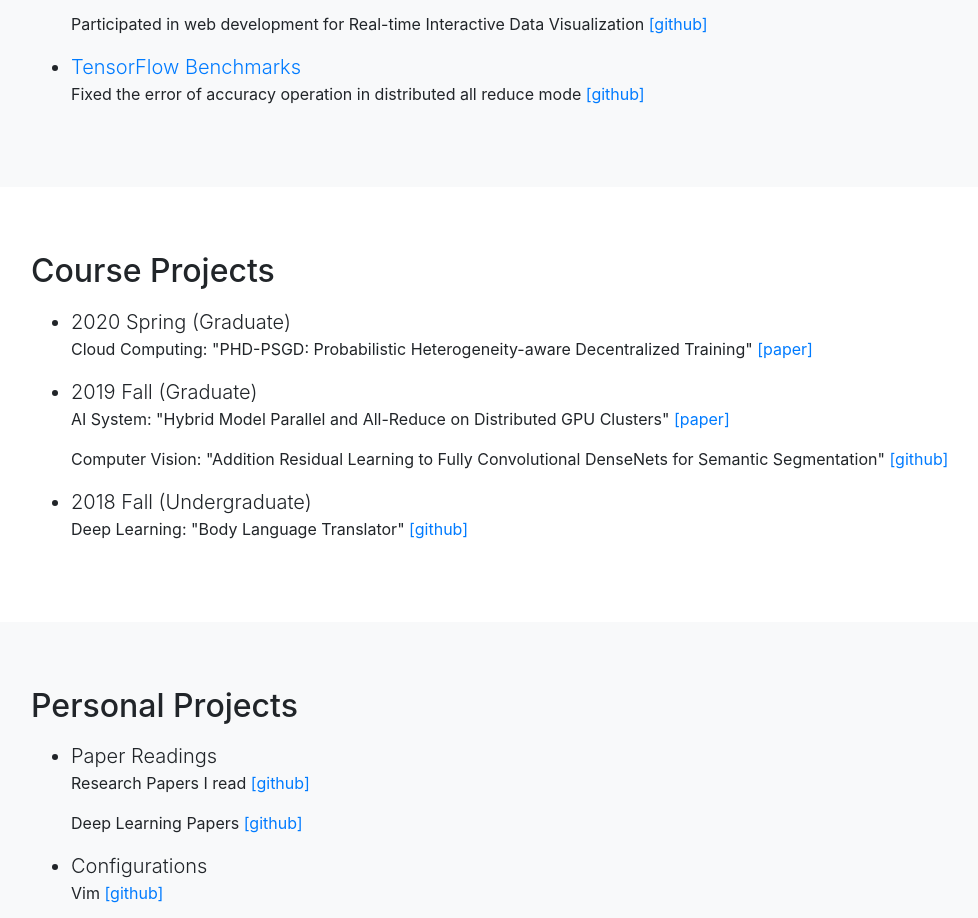
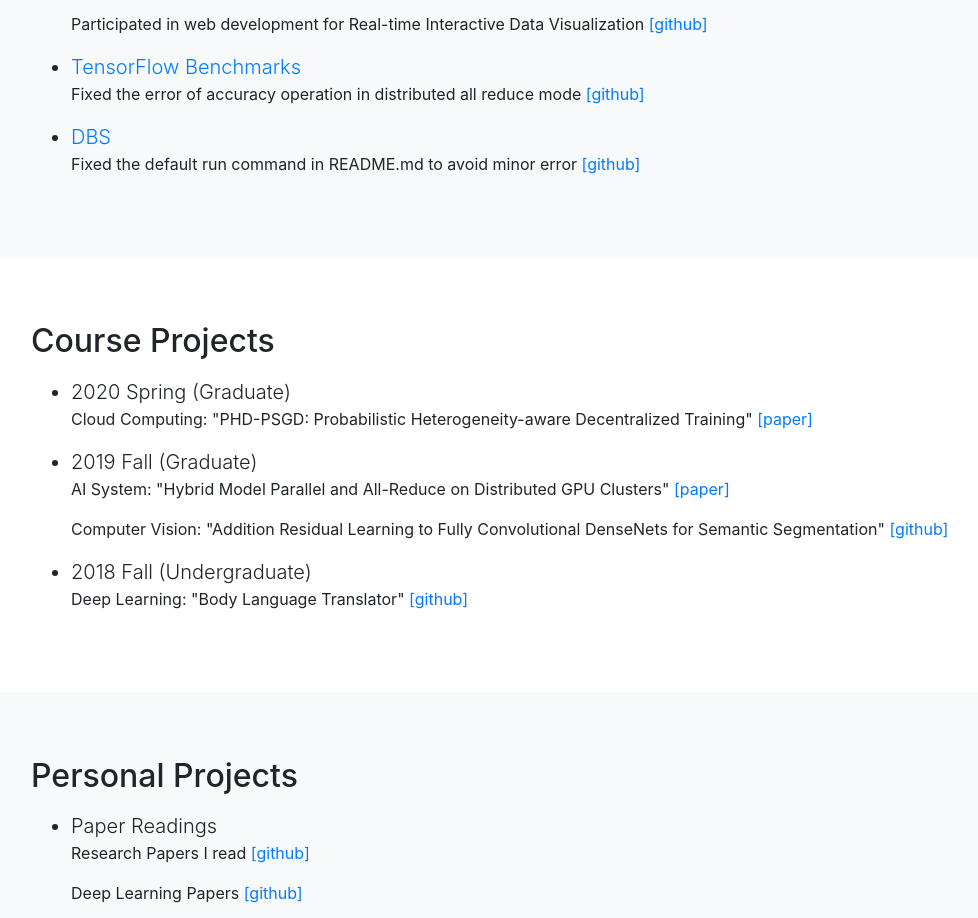
Before and after one commit to gyeongchan-yun/gyeongchan-yun.github.io, a website with bundled scripts: page index.html in a window 1280 px wide. Shown: the part 2420-3338 px from the top of the page, without its empty margins (54-1032 px from the left). Built offline with nearby package versions, Linux system fonts and the light colour scheme.

Commit message:
Add opensource contributions

```diff
--- a/index.html
+++ b/index.html
@@ -209,6 +209,8 @@
               <p>Participated in web development for Real-time Interactive Data Visualization <a href="https://github.com/proteus-h2020/proteus-web" target="_blank">[github]</a><p>
               <li class="lead"><a href="https://github.com/tensorflow/benchmarks" target="_blank"> TensorFlow Benchmarks </a></li>
               <p>Fixed the error of accuracy operation in distributed all reduce mode <a href="https://github.com/tensorflow/benchmarks/pull/469" target="_blank">[github]</a><p>
+              <li class="lead"><a href="https://github.com/Soptq/Dynamic_Load_Balance_DistributedDNN" target="_blank"> DBS </a></li>
+              <p>Fixed the default run command in README.md to avoid minor error <a href="https://github.com/Soptq/Dynamic_Load_Balance_DistributedDNN/pull/2" target="_blank">[github]</a><p>
             </ul>
           </p>
         </div>
```
